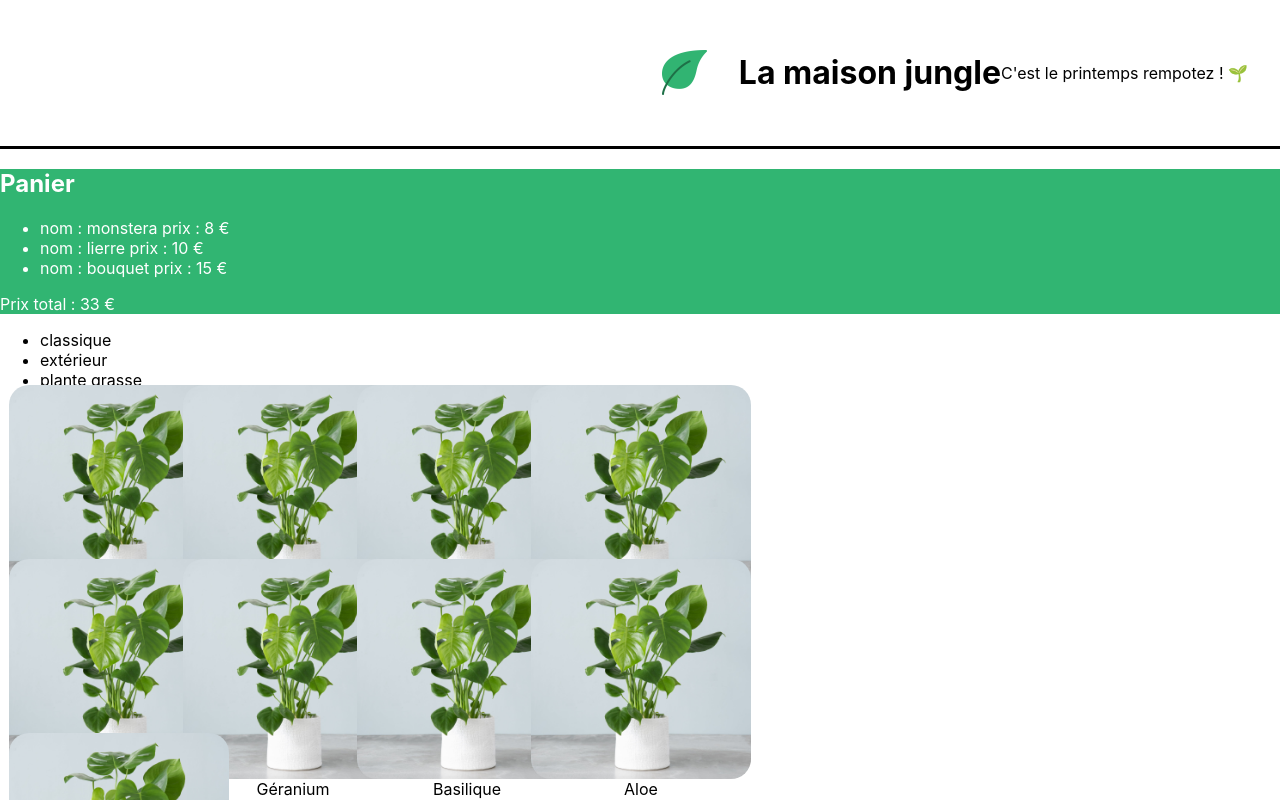
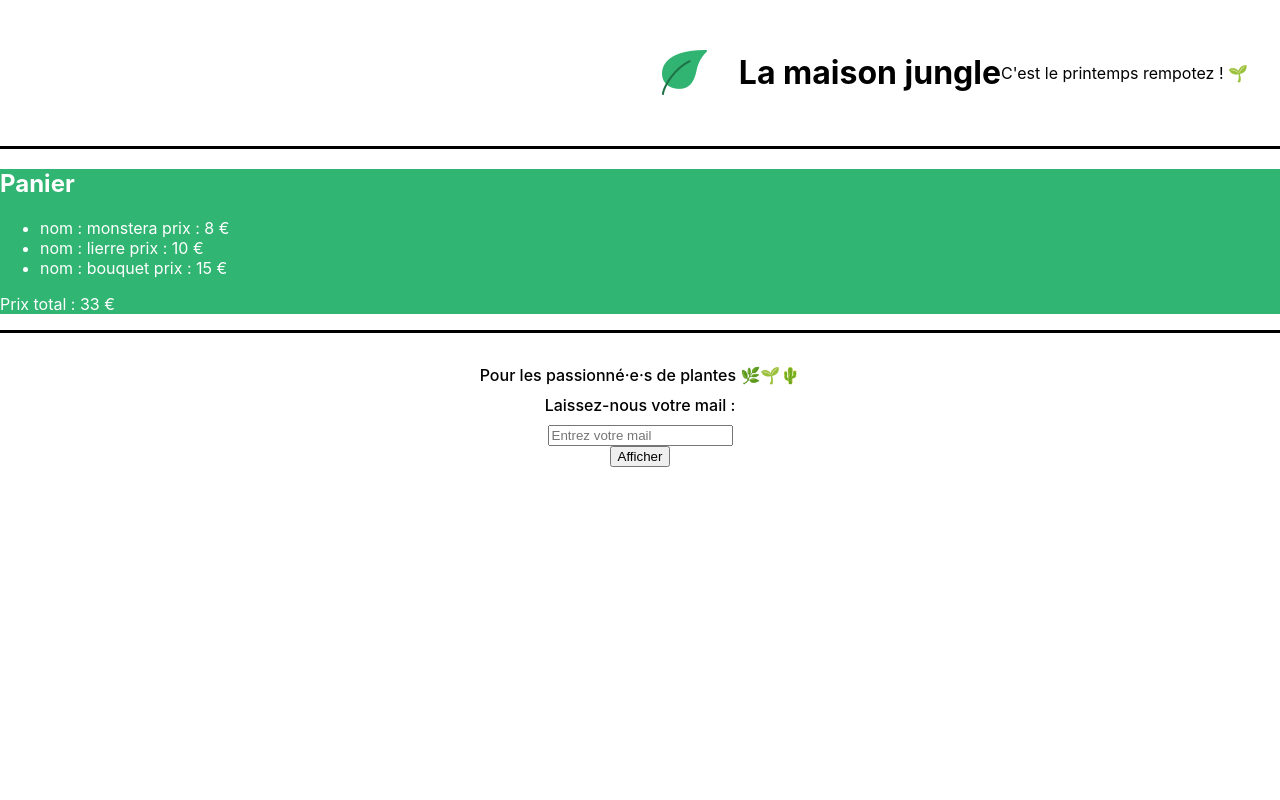
Before and after one commit to GameandDario/maisonJungle_react, a React (Create React App) app: page / in a window 1280 px wide. Shown: the top 800 px of the page. Built offline with nearby package versions, Linux system fonts and the light colour scheme.

Commit message:
add Footer w/ input

```diff
--- a/src/components/App.js
+++ b/src/components/App.js
@@ -2,7 +2,8 @@ import logo from "../assets/logo.png";
 import "../App.css";
 import Banner from "./Banner";
 import Cart from "./Cart";
-import ShoppingList from "./ShoppingList";
+/* import ShoppingList from "./ShoppingList"; */
+import Footer from "./Footer";
 
 function App() {
   const title = "La maison jungle";
@@ -22,7 +23,8 @@ function App() {
         {recommandation}
       </Banner>
       <Cart />
-      <ShoppingList />
+      {/* <ShoppingList /> */}
+      <Footer />
     </div>
   );
 }
--- /dev/null
+++ b/src/components/Footer.js
@@ -0,0 +1,36 @@
+import { useState } from "react";
+import "../styles/Footer.css";
+
+function Footer() {
+  const [inputValue, setInputValue] = useState("");
+
+  function handleInput(e) {
+    setInputValue(e.target.value);
+  }
+
+  function handleBlur() {
+    if (!inputValue.includes("@")) {
+      alert(
+        "Attention, il n'y a pas d'@, ceci n'est pas une adresse valide 😥"
+      );
+    }
+  }
+
+  return (
+    <footer className="lmj-footer">
+      <div className="lmj-footer-elem">
+        Pour les passionné·e·s de plantes 🌿🌱🌵
+      </div>
+      <div className="lmj-footer-elem">Laissez-nous votre mail :</div>
+      <input
+        placeholder="Entrez votre mail"
+        onChange={handleInput}
+        value={inputValue}
+        onBlur={handleBlur}
+      />
+      <button onClick={() => alert(inputValue)}>Afficher</button>
+    </footer>
+  );
+}
+
+export default Footer;
--- /dev/null
+++ b/src/styles/Footer.css
@@ -0,0 +1,14 @@
+.lmj-footer {
+  color: black;
+  padding: 32px;
+  border-top: solid 3px black;
+  display: flex;
+  justify-content: flex-start;
+  flex-direction: column;
+  align-items: center;
+  font-weight: 500;
+}
+
+.lmj-footer-elem {
+  margin-bottom: 10px;
+}
```
